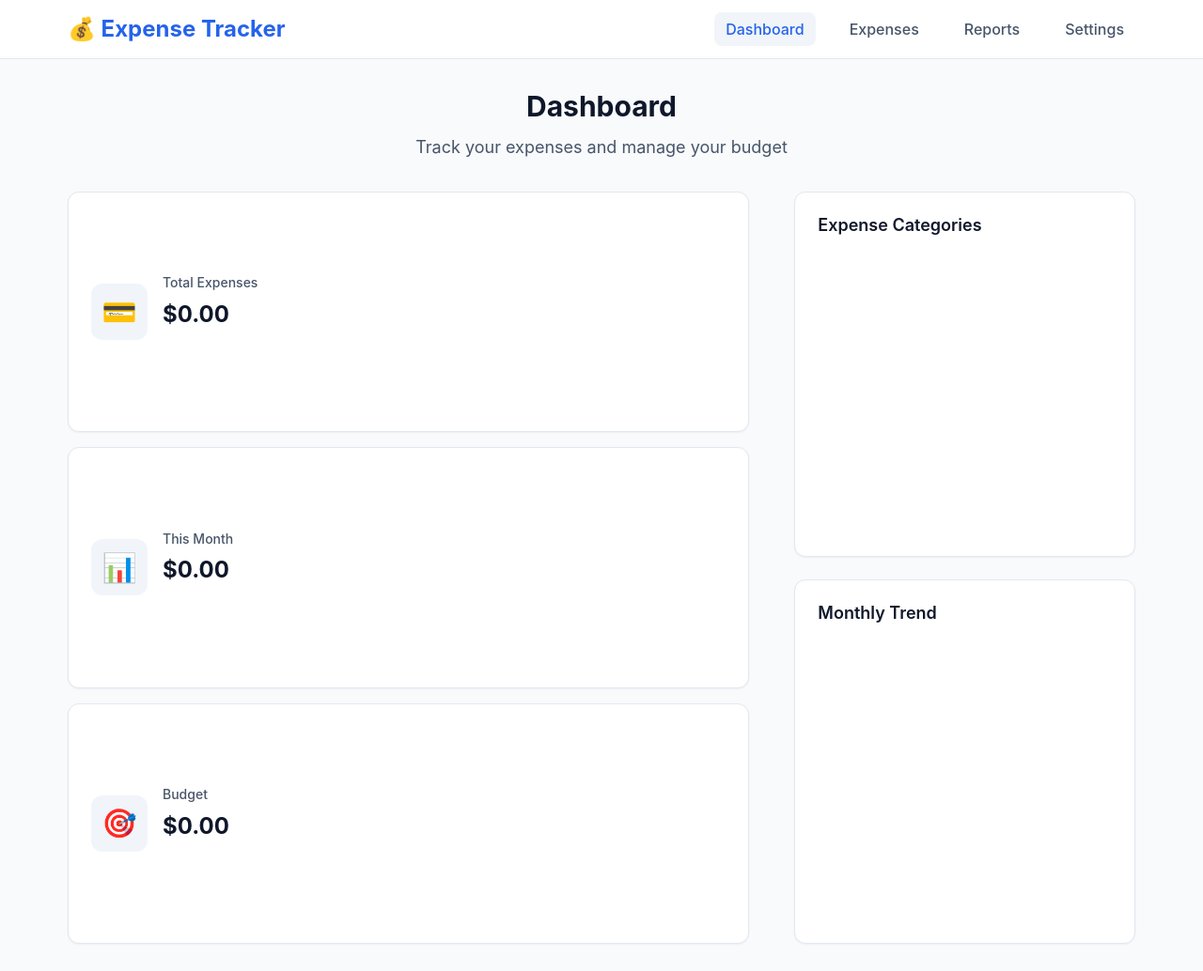
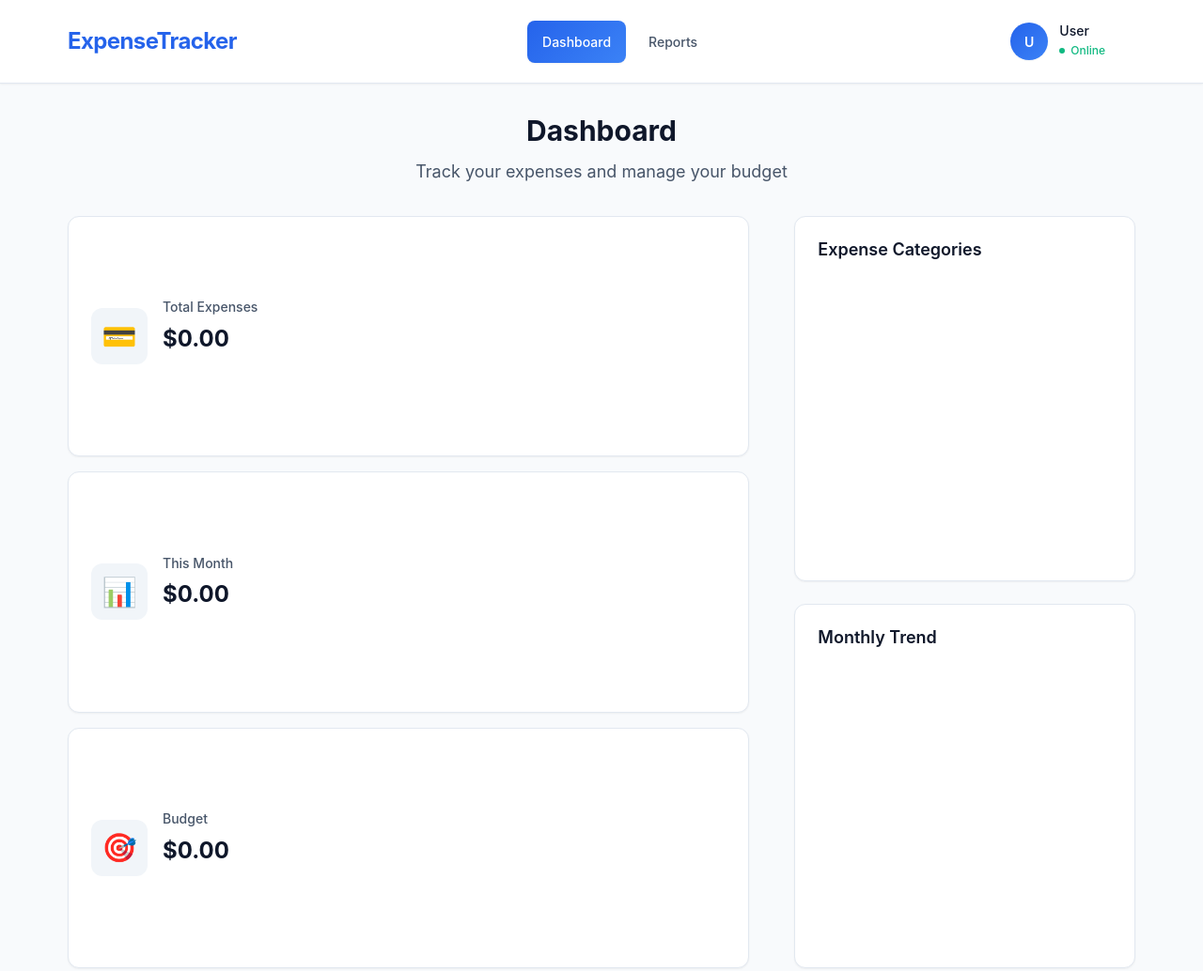
Before and after one commit to GunuCodes/Expense-Tracker-Tom-Web, a plain HTML site: page index.html in a window 1280 px wide. Shown: the top 1034 px of the page at 94% size. Drawn offline with nearby package versions, Linux system fonts and the light colour scheme.

Commit message:
Updated header layout and styles and Navigation

```diff
--- a/css/style.css
+++ b/css/style.css
@@ -410,49 +410,181 @@ p {
   position: sticky;
   top: 0;
   z-index: var(--z-sticky);
+  box-shadow: var(--shadow-sm);
 }
 
 .header__content {
+  display: grid;
+  grid-template-columns: auto 1fr auto auto;
+  align-items: center;
+  gap: var(--spacing-6);
+  padding: var(--spacing-4) 0;
+  min-height: 70px;
+}
+
+/* Brand/Logo Section */
+.header__brand {
   display: flex;
   align-items: center;
-  justify-content: space-between;
-  padding: var(--spacing-4) 0;
 }
 
 .header__title {
   font-size: var(--font-size-2xl);
   font-weight: var(--font-weight-bold);
   color: var(--color-primary);
+  margin: 0;
+  letter-spacing: -0.025em;
 }
 
+/* Navigation */
 .header__nav {
-  display: none;
+  display: flex;
+  justify-content: center;
 }
 
 .nav__list {
   display: flex;
-  gap: var(--spacing-6);
+  gap: var(--spacing-2);
+  align-items: center;
+}
+
+.nav__item {
+  position: relative;
 }
 
 .nav__link {
+  display: flex;
+  align-items: center;
+  padding: var(--spacing-3) var(--spacing-4);
   font-weight: var(--font-weight-medium);
+  font-size: var(--font-size-sm);
   color: var(--color-gray-600);
-  transition: color var(--transition-fast);
-  padding: var(--spacing-2) var(--spacing-3);
+  border-radius: var(--border-radius-md);
+  transition: all var(--transition-fast);
+  text-decoration: none;
+  position: relative;
+  overflow: hidden;
+}
+
+.nav__link::before {
+  content: '';
+  position: absolute;
+  top: 0;
+  left: 0;
+  right: 0;
+  bottom: 0;
+  background-color: var(--color-primary);
+  opacity: 0;
+  transition: opacity var(--transition-fast);
   border-radius: var(--border-radius-md);
 }
 
-.nav__link:hover,
+.nav__link:hover::before {
+  opacity: 0.05;
+}
+
+.nav__link:hover {
+  color: var(--color-primary);
+  transform: translateY(-1px);
+}
+
 .nav__link--active {
   color: var(--color-primary);
-  background-color: var(--color-gray-100);
+  background-color: var(--color-primary);
+  background-image: linear-gradient(135deg, var(--color-primary) 0%, var(--color-primary-light) 100%);
+  color: var(--color-white);
+  box-shadow: var(--shadow-sm);
 }
 
-.header__menu-toggle {
+.nav__link--active::before {
+  display: none;
+}
+
+.nav__link--active:hover {
+  transform: translateY(-1px);
+  box-shadow: var(--shadow-md);
+}
+
+/* User Section */
+.header__user {
+  display: flex;
+  align-items: center;
+  gap: var(--spacing-3);
+  padding: var(--spacing-2);
+  border-radius: var(--border-radius-lg);
+  transition: background-color var(--transition-fast);
+  cursor: pointer;
+}
+
+.header__user:hover {
+  background-color: var(--color-gray-50);
+}
+
+.user__avatar {
+  width: 40px;
+  height: 40px;
+  border-radius: var(--border-radius-full);
+  background: linear-gradient(135deg, var(--color-primary) 0%, var(--color-primary-light) 100%);
+  display: flex;
+  align-items: center;
+  justify-content: center;
+  box-shadow: var(--shadow-sm);
+}
+
+.user__initials {
+  color: var(--color-white);
+  font-weight: var(--font-weight-semibold);
+  font-size: var(--font-size-sm);
+}
+
+.user__info {
   display: flex;
   flex-direction: column;
   gap: var(--spacing-1);
+}
+
+.user__name {
+  font-weight: var(--font-weight-medium);
+  font-size: var(--font-size-sm);
+  color: var(--color-gray-900);
+  line-height: 1.2;
+}
+
+.user__status {
+  font-size: var(--font-size-xs);
+  color: var(--color-success);
+  font-weight: var(--font-weight-medium);
+  position: relative;
+  padding-left: var(--spacing-3);
+}
+
+.user__status::before {
+  content: '';
+  position: absolute;
+  left: 0;
+  top: 50%;
+  transform: translateY(-50%);
+  width: 6px;
+  height: 6px;
+  background-color: var(--color-success);
+  border-radius: var(--border-radius-full);
+}
+
+/* Mobile Menu Toggle */
+.header__menu-toggle {
+  display: none;
+  flex-direction: column;
+  gap: var(--spacing-1);
   padding: var(--spacing-2);
+  background: none;
+  border: none;
+  cursor: pointer;
+  border-radius: var(--border-radius-md);
+  transition: background-color var(--transition-fast);
+}
+
+.header__menu-toggle:hover {
+  background-color: var(--color-gray-100);
 }
 
 .menu-toggle__line {
@@ -460,6 +592,46 @@ p {
   height: 2px;
   background-color: var(--color-gray-600);
   transition: all var(--transition-fast);
+  border-radius: 1px;
+}
+
+.header__menu-toggle:hover .menu-toggle__line {
+  background-color: var(--color-primary);
+}
+
+/* Mobile Responsive Design */
+@media (max-width: 768px) {
+  .header__content {
+    grid-template-columns: auto 1fr auto;
+    gap: var(--spacing-4);
+  }
+
+  .header__nav {
+    display: none;
+  }
+
+  .header__user {
+    display: none;
+  }
+
+  .header__menu-toggle {
+    display: flex;
+  }
+
+  .header__title {
+    font-size: var(--font-size-xl);
+  }
+}
+
+@media (max-width: 480px) {
+  .header__content {
+    padding: var(--spacing-3) 0;
+    min-height: 60px;
+  }
+
+  .header__title {
+    font-size: var(--font-size-lg);
+  }
 }
 
 /* Main Content */
@@ -763,11 +935,15 @@ p {
 
 @media (min-width: 768px) {
   .header__nav {
-    display: block;
+    display: flex;
   }
 
   .header__menu-toggle {
     display: none;
+  }
+
+  .header__user {
+    display: flex;
   }
 
   .summary-cards {
--- a/index.html
+++ b/index.html
@@ -25,23 +25,35 @@
     <header class="header">
         <div class="container">
             <div class="header__content">
-                <h1 class="header__title">💰 Expense Tracker</h1>
+                <!-- Logo/App Name -->
+                <div class="header__brand">
+                    <h1 class="header__title">ExpenseTracker</h1>
+                </div>
+
+                <!-- Navigation -->
                 <nav class="header__nav">
                     <ul class="nav__list">
                         <li class="nav__item">
                             <a href="#dashboard" class="nav__link nav__link--active">Dashboard</a>
                         </li>
                         <li class="nav__item">
-                            <a href="#expenses" class="nav__link">Expenses</a>
-                        </li>
-                        <li class="nav__item">
                             <a href="#reports" class="nav__link">Reports</a>
-                        </li>
-                        <li class="nav__item">
-                            <a href="#settings" class="nav__link">Settings</a>
                         </li>
                     </ul>
                 </nav>
+
+                <!-- User Section -->
+                <div class="header__user">
+                    <div class="user__avatar">
+                        <span class="user__initials">U</span>
+                    </div>
+                    <div class="user__info">
+                        <span class="user__name">User</span>
+                        <span class="user__status">Online</span>
+                    </div>
+                </div>
+
+                <!-- Mobile Menu Toggle -->
                 <button class="header__menu-toggle" aria-label="Toggle navigation menu">
                     <span class="menu-toggle__line"></span>
                     <span class="menu-toggle__line"></span>
```
